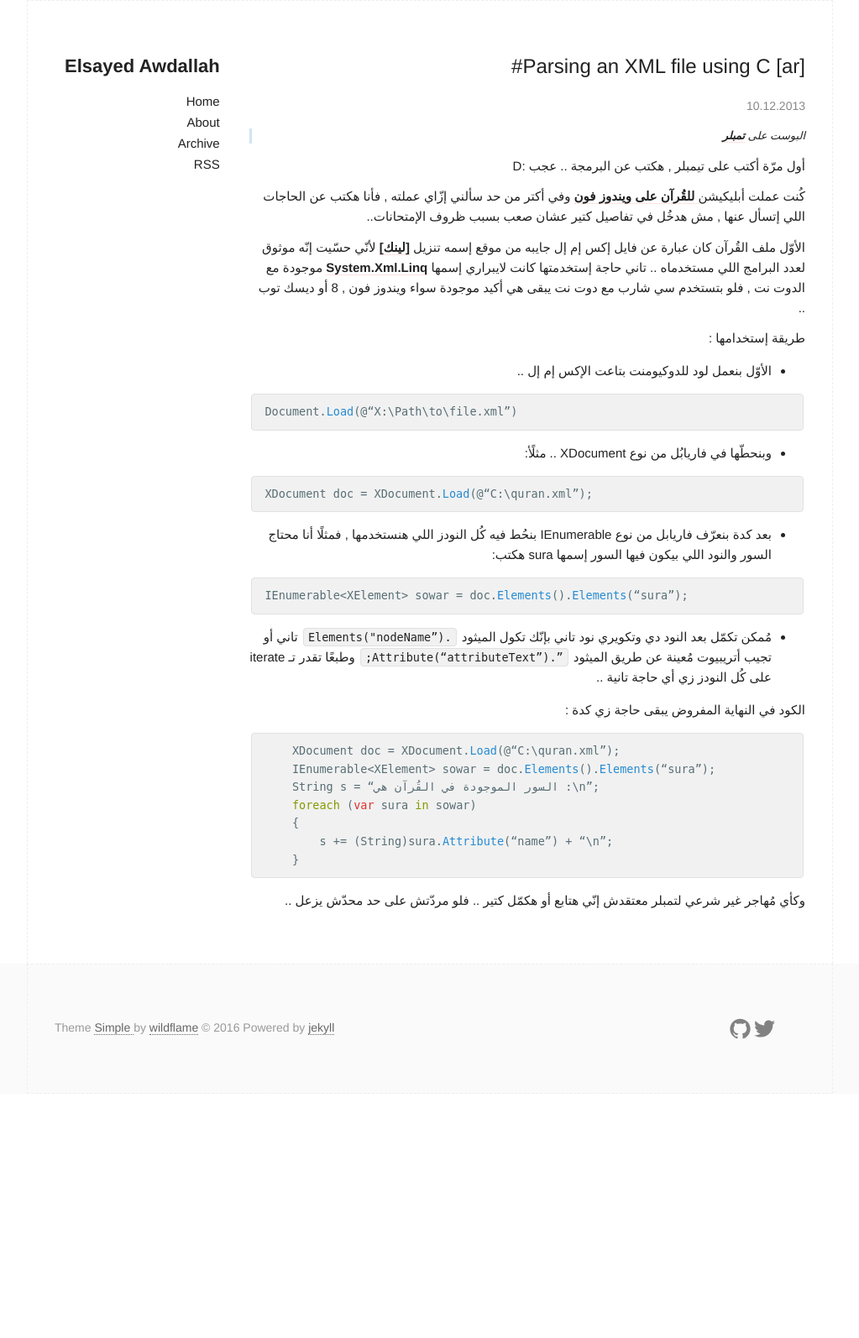
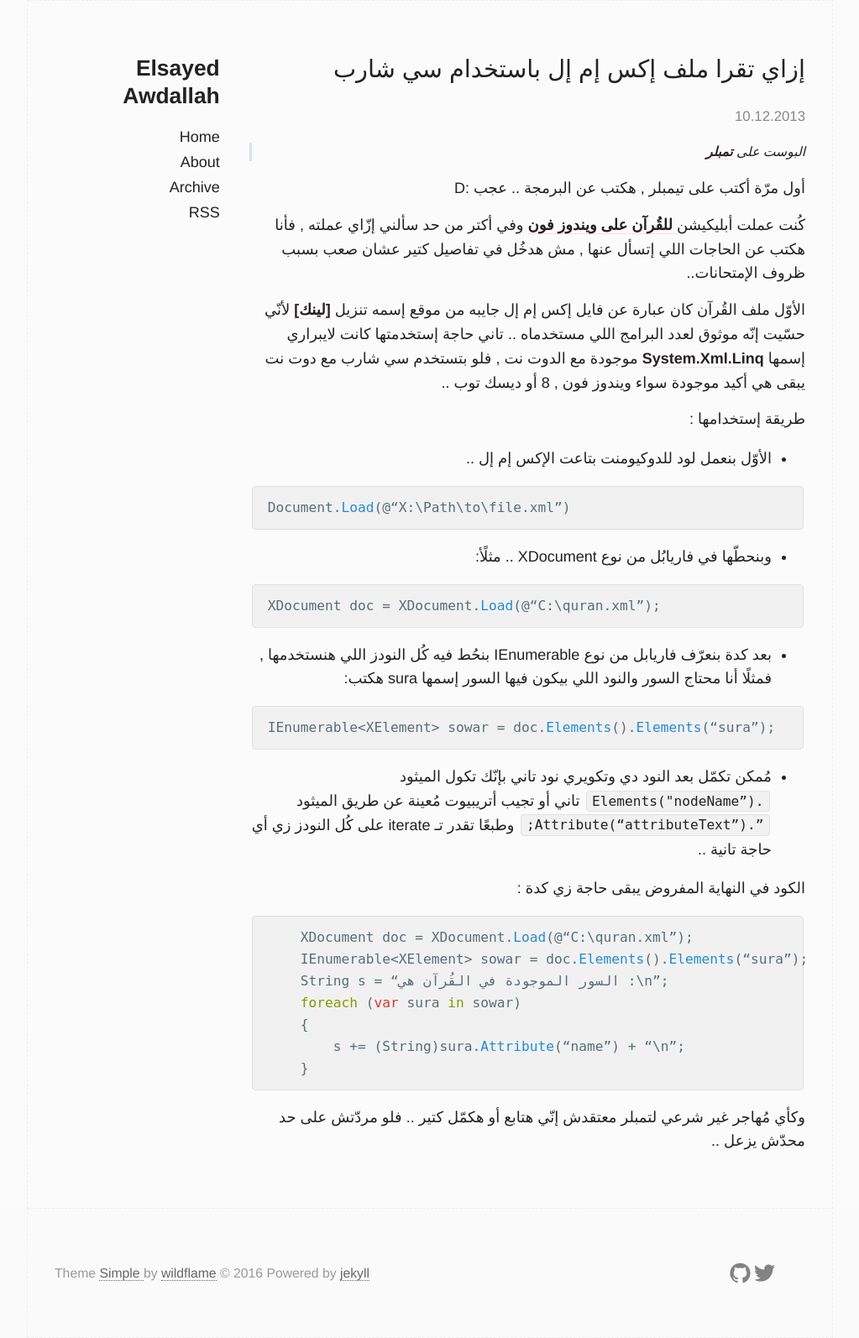
Before and after one commit to eawd/eawd.github.io, a Jekyll site: the page built from _posts/2013-12-10-parse-xml-csharp.markdown, in a window 1280 px wide. Shown: the whole page at 84% size, without its empty margins (128-1151 px from the left). Built offline with Jekyll 4.4.1, drawn with Linux system fonts in a browser that asks for light colours; before the commit the page ends 1303 px from its top, so only the background shows below that.

Commit message:
Update arabic post titles and base font size

```diff
--- a/_config.yml
+++ b/_config.yml
@@ -20,6 +20,8 @@ markdown: kramdown
 kramdown:
   input: GFM
 
+highlighter: rouge
+
 # Third-party services
 # just leave someone empty to disable it
 google_analytics: UA-47536504-1
--- a/_posts/2013-12-10-parse-xml-csharp.markdown
+++ b/_posts/2013-12-10-parse-xml-csharp.markdown
@@ -1,6 +1,6 @@
 ---
 layout: post
-title:  "[ar] Parsing an XML file using C#"
+title:  "إزاي تقرا ملف إكس إم إل باستخدام سي شارب"
 language: arabic
 date: 2013-12-10 21:06:26 +0800
 categories: arabic csharp xml
--- a/_posts/2014-12-02-ar-try-hadoop-using-docker.markdown
+++ b/_posts/2014-12-02-ar-try-hadoop-using-docker.markdown
@@ -1,6 +1,6 @@
 ---
 layout: post
-title:  "إزّاي تجرّب hadoop باستخدام docker"
+title:  "طريقة تشغيل هادوب بدوكر"
 language: arabic
 date: 2014-12-2 21:06:26 +0800
 categories: arabic hadoop docker
--- a/_sass/_base.scss
+++ b/_sass/_base.scss
@@ -133,7 +133,7 @@
 html is set to 62.5% so that all the REM measurements throughout Skeleton
 are based on 10px sizing. So basically 1.5rem = 15px :) */
 html {
-  font-size: 62.5%; }
+  font-size: 12px; }
 body {
   font-size: 1.5em; /* currently ems cause chrome bug misinterpreting rems on body element */
   line-height: 1.6;
@@ -141,6 +141,7 @@ body {
   /* font-family: Helvetica, Tahoma, Arial, STXihei, "华文细黑", "Microsoft YaHei", "微软雅黑", SimSun, "宋体", Heiti, "黑体", sans-serif; */
   /* font-family: "Raleway", "HelveticaNeue", "Helvetica Neue", Helvetica, Arial, sans-serif; */
   font-family: -apple-system-font,"Helvetica Neue","PingFang SC","Hiragino Sans GB","Microsoft YaHei",sans-serif;
+  background-color: #fbfbfb;
   color: #222; }
 
 
--- a/css/main.scss
+++ b/css/main.scss
@@ -7,7 +7,7 @@
 
 // Our variables
 $base-font-family:  Helvetica, "Helvetica Neue", Arial, sans-serif;
-$base-font-size:   16px;
+$base-font-size:   18px;
 $base-font-weight: 400;
 $small-font-size:  $base-font-size * 0.875;
 $base-line-height: 1.5;
```
